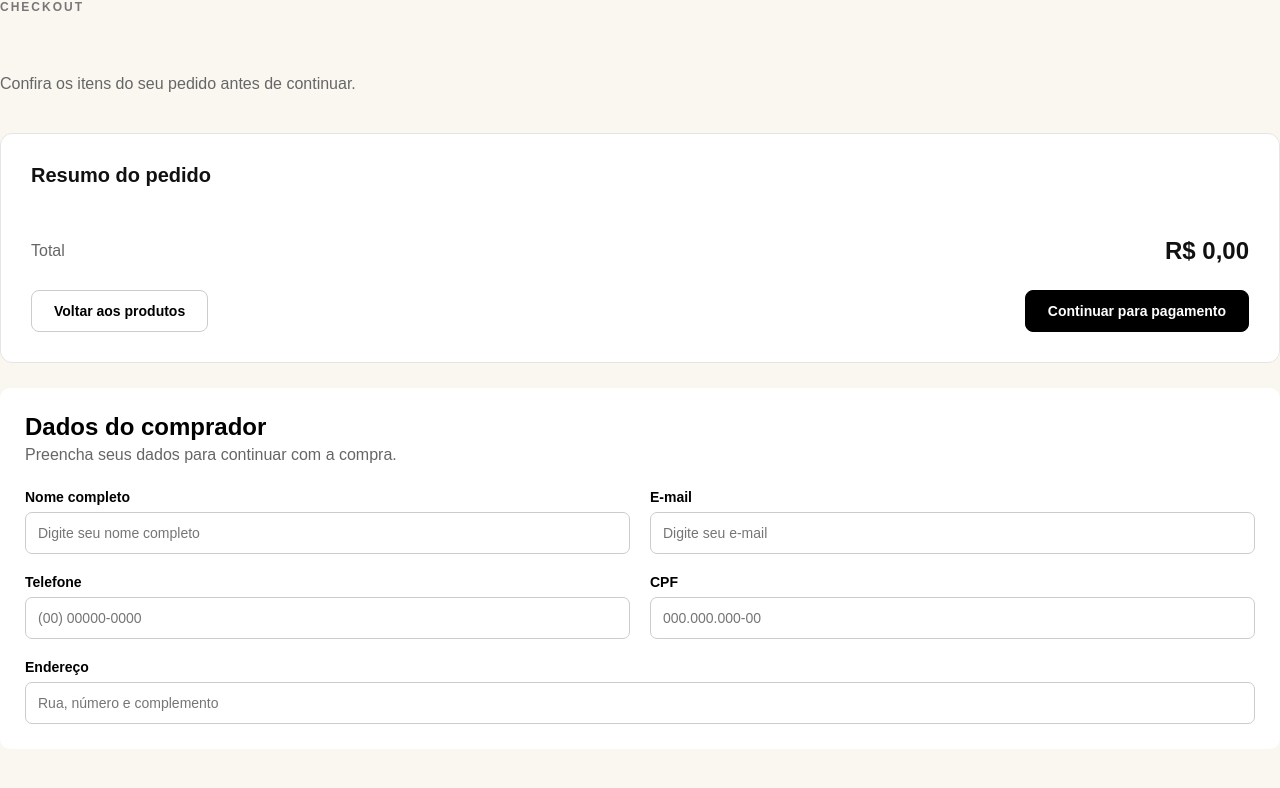
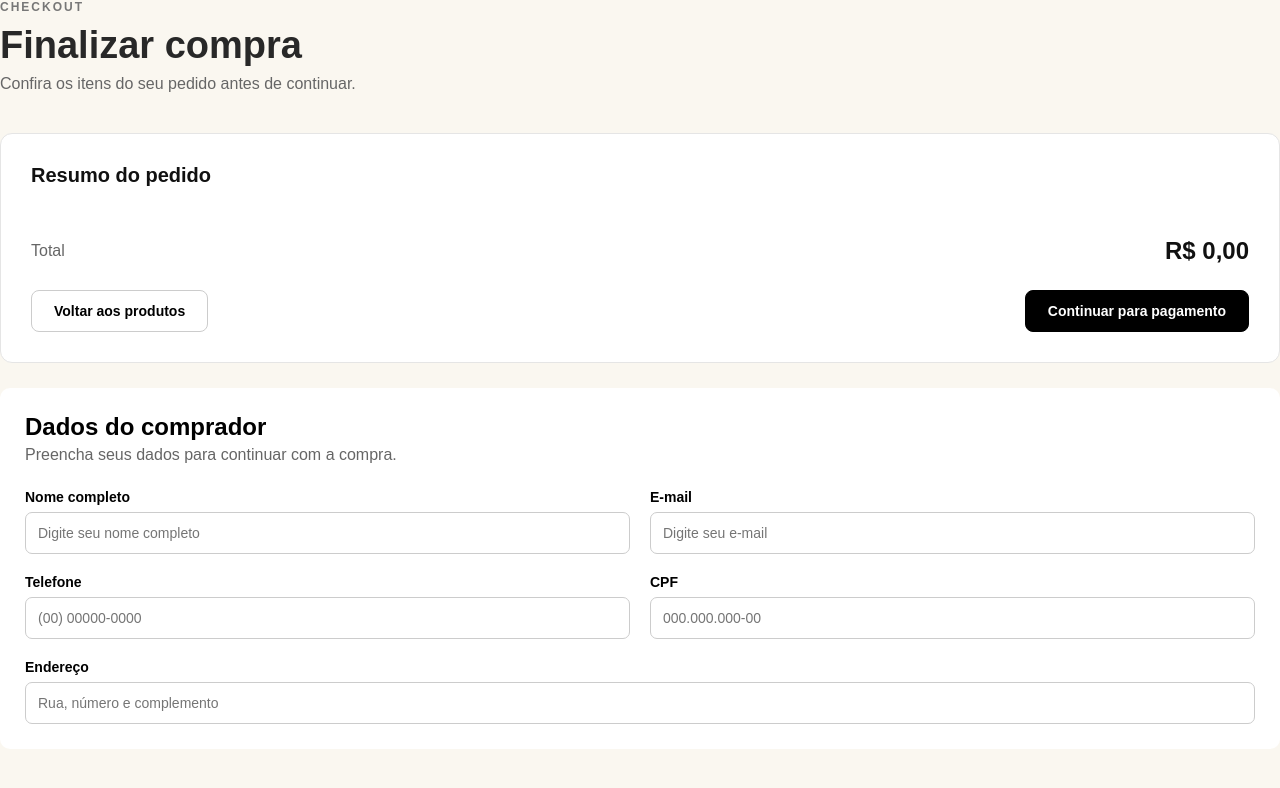
Before and after one commit to vnn-coder/harmonia-pianos, a plain HTML site: page checkout.html in a window 1280 px wide. Drawn offline with Linux system fonts and the light colour scheme.

Commit message:
cor do cabeçalho checkout

```diff
--- a/style.css
+++ b/style.css
@@ -679,6 +679,7 @@ body {
 .checkout-cabecalho h1 {
     font-size: 38px;
     margin-bottom: 8px;
+    color: var(--fundo-secundario);
 }
 
 .checkout-cabecalho>p:last-child {
```
